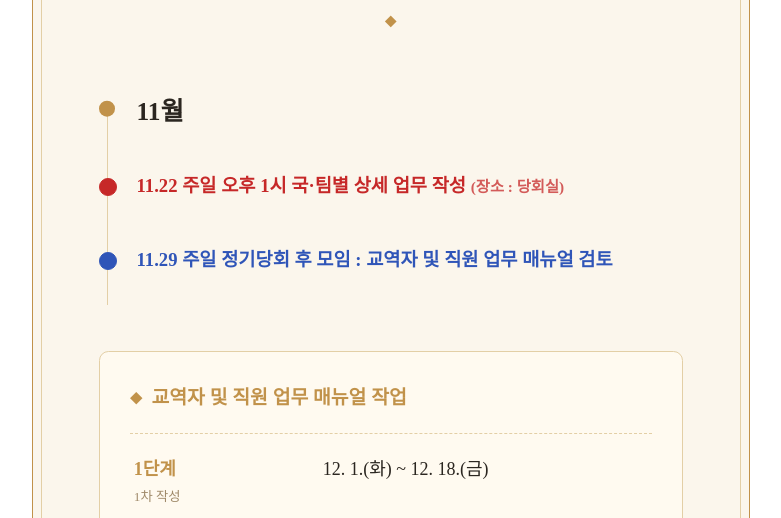
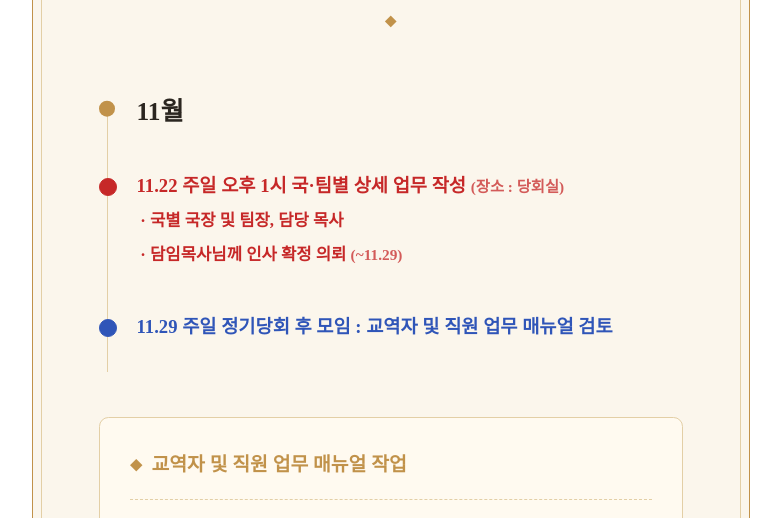
Before and after one commit to kgsdoing21-lab/-, a plain HTML site: page 추진업무_로드맵_2026.html in a window 1280 px wide. Shown: the part 241-759 px from the top of the page, without its empty margins (6-787 px from the left). Drawn offline with Linux system fonts and the light colour scheme; a web font is replaced by a local one.

Commit message:
로드맵: 11.22 일정에 국장·팀장·담당 목사, 인사 확정 의뢰(~11.29) 세부 항목 추가
Co-Authored-By: Claude Opus 5.5 <noreply@anthropic.com>
Claude-Session: https://claude.ai/code/session_017g5fWdYdastgPsSnzpEmpF

```diff
--- a/추진업무_로드맵_2026.html
+++ b/추진업무_로드맵_2026.html
@@ -47,6 +47,7 @@
   .item.ref { color: var(--muted); }
   .item.ref .tag { color: var(--gold); }
   .item.hot { color: var(--red); font-weight: 800; }
+  .item .sub-line { display: block; font-size: 12.5pt; margin-top: 2mm; padding-left: 1mm; }
   .item.hot .place { color: var(--red); opacity: .75; font-weight: 700; }
   .item.hot::before { background: var(--red); border-color: var(--red); width: 4.2mm; height: 4.2mm; left: -10mm; top: 1.6mm; }
   .item.key { color: var(--blue); }
@@ -73,7 +74,10 @@
 
     <section class="timeline">
       <div class="month">11월</div>
-      <div class="item hot">11.22 주일 오후 1시 국·팀별 상세 업무 작성 <em class="place">(장소 : 당회실)</em></div>
+      <div class="item hot">11.22 주일 오후 1시 국·팀별 상세 업무 작성 <em class="place">(장소 : 당회실)</em>
+        <span class="sub-line">· 국별 국장 및 팀장, 담당 목사</span>
+        <span class="sub-line">· 담임목사님께 인사 확정 의뢰 <em class="place">(~11.29)</em></span>
+      </div>
       <div class="item key">11.29 주일 정기당회 후 모임 : 교역자 및 직원 업무 매뉴얼 검토</div>
     </section>
 
```
Also changed, not shown: 1 other file.
